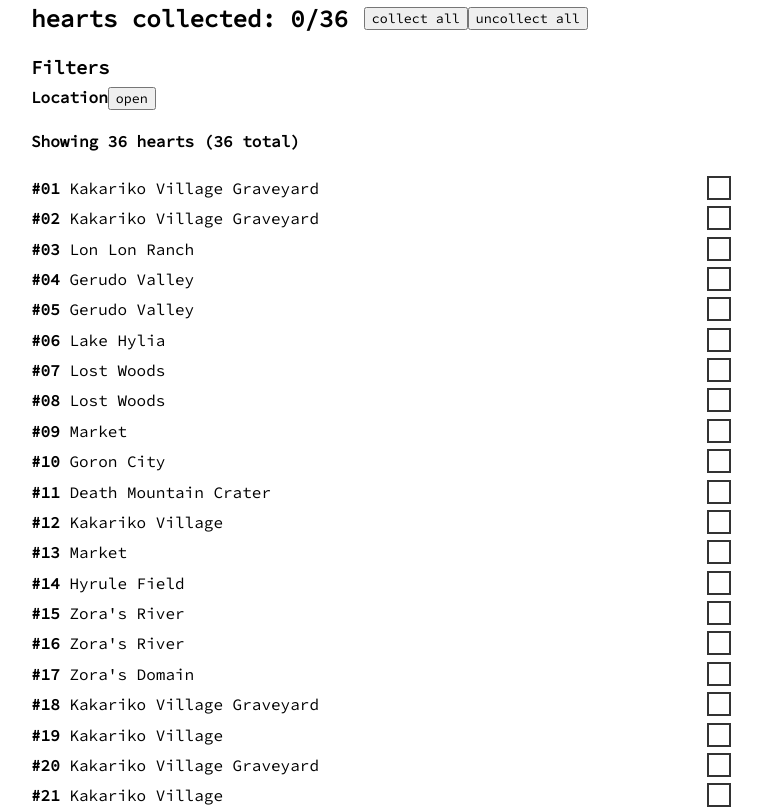
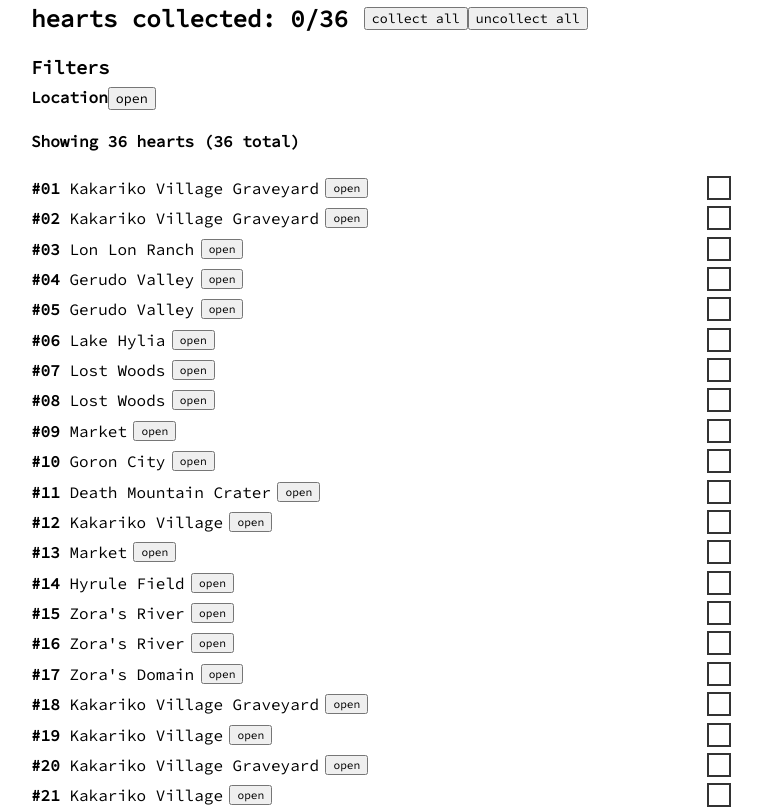
Before and after one commit to chrisdfe/oot-tracker, a React (Create React App) app: page / in a window 1280 px wide. Shown: the top 807 px of the page, without its empty margins (259-1021 px from the left). Built offline with nearby package versions, Linux system fonts and the light colour scheme.

Commit message:
More tweaks

```diff
--- a/src/pages/HeartPieces/HeartPiecesPage.tsx
+++ b/src/pages/HeartPieces/HeartPiecesPage.tsx
@@ -1,5 +1,4 @@
 import React from "react";
-import styled from "styled-components";
 
 import usePersistedStringArray from "../../utils/usePersistedStringArray";
 import allHeartPieces from "../../data/heartPieces.json";
--- a/src/pages/HeartPieces/components/HeartPieceListItem.tsx
+++ b/src/pages/HeartPieces/components/HeartPieceListItem.tsx
@@ -1,5 +1,5 @@
-import React from "react";
-import styled, { css, StyledComponent } from "styled-components";
+import React, { useState } from "react";
+import styled, { css } from "styled-components";
 
 export interface Props {
   heartPiece: HeartPiece;
@@ -23,10 +23,14 @@
   display: flex;
   flex-direction: row;
   align-items: flex-end;
+
+  button {
+    font-size: 0.7em;
+  }
 `;
 
 const Heading = styled.h4`
-  margin: 0;
+  margin: 0 0.4rem 0 0;
   font-weight: normal;
 `;
 
@@ -39,8 +43,12 @@
   }
 `;
 
+const ConditionsParagraph = styled(Paragraph)`
+  margin-bottom: 0.5rem;
+`;
+
 const DescriptionParagraph = styled(Paragraph)`
-  margin-top: 1rem;
+  font-size: 14px;
 `;
 
 const Checkbox = styled.button`
@@ -51,21 +59,25 @@
   align-items: center;
   justify-content: center;
   background: transparent;
-  // border-radius: 3px;
   color: #333;
   cursor: pointer;
   font-weight: bold;
 `;
 
 interface BodyContentProps {
-  hasBeenCollected: boolean;
+  isOpen: boolean;
 }
 
 const BodyContent = styled.div<BodyContentProps>`
   overflow: hidden;
-  ${({ hasBeenCollected }) => css`
-    height: ${hasBeenCollected ? "0" : "auto"};
-  `}
+  height: 0;
+  ${({ isOpen }) =>
+    isOpen
+      ? css`
+          padding: 1.5rem 0;
+          height: auto;
+        `
+      : ""}
 `;
 
 const padNumber = (num: string) => (num.length === 2 ? num : `0${num}`);
@@ -75,6 +87,8 @@
   hasBeenCollected,
   onToggleCollected
 }: Props) => {
+  const [isOpen, setIsOpen] = useState(false);
+
   return (
     <Wrapper>
       <HeaderBar>
@@ -83,6 +97,13 @@
             <strong>#{padNumber(heartPiece.number)}</strong>&nbsp;
             {heartPiece.location}
           </Heading>
+          <button
+            onClick={() => {
+              setIsOpen(!isOpen);
+            }}
+          >
+            {isOpen ? "close" : "open"}
+          </button>
         </HeadingWrapper>
         <Checkbox
           onClick={() => {
@@ -93,21 +114,17 @@
         </Checkbox>
       </HeaderBar>
 
-      {/*<BodyContent hasBeenCollected={hasBeenCollected}>
-        <Paragraph>
-          <strong>location:</strong> {heartPiece.location}
-        </Paragraph>
-
-        <Paragraph>
+      <BodyContent isOpen={isOpen}>
+        <ConditionsParagraph>
           <strong>conditions:</strong> {heartPiece.conditions}
-        </Paragraph>
+        </ConditionsParagraph>
 
         {heartPiece.directions.split("\n").map((paragraph, index) => (
           <DescriptionParagraph key={`paragraph-${index}`}>
             {paragraph}
           </DescriptionParagraph>
         ))}
-      </BodyContent>*/}
+      </BodyContent>
     </Wrapper>
   );
 };
--- a/src/pages/HeartPieces/components/StickyInfoBar.tsx
+++ b/src/pages/HeartPieces/components/StickyInfoBar.tsx
@@ -1,4 +1,4 @@
-import React, { ReactNode } from "react";
+import React from "react";
 import styled from "styled-components";
 
 // position: sticky;
--- a/src/utils/usePersistedState.ts
+++ b/src/utils/usePersistedState.ts
@@ -16,7 +16,6 @@
   });
 
   useEffect(() => {
-    const value = JSON.stringify(state);
     localStorage.setItem(key, JSON.stringify(state));
   }, [key, state]);
 
```
